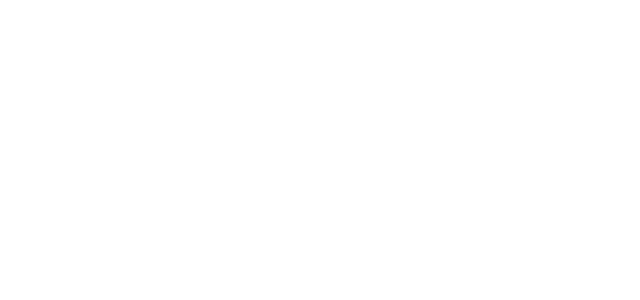
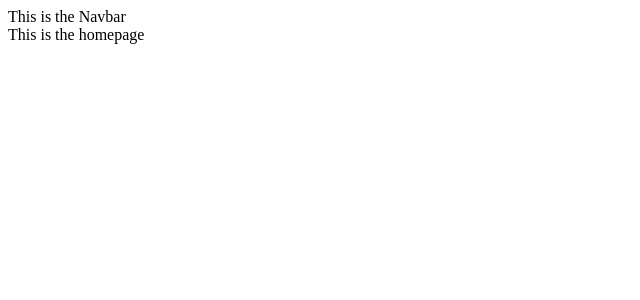
Before and after one commit to nsentissi/Pokefight-, a React (Vite) app in the folder client/: page / in a window 1280 px wide. Shown: the top 300 px of the page, without its empty margins (0-640 px from the left). Built offline with nearby package versions, Linux system fonts and the light colour scheme.

Commit message:
added the routes on the frontend

```diff
--- a/client/src/App.jsx
+++ b/client/src/App.jsx
@@ -1,12 +1,24 @@
 import { useState } from 'react'
 import './App.css'
+import NavBar from './components/NavBar'
+import {Routes, Route} from 'react-router-dom'
+import Homepage from './components/Homepage'
+import Pokemonlist from './components/Pokemonlist'
+import PokemonDetails from './components/PokemonDetails'
 
 function App() {
   const [count, setCount] = useState(0)
 
   return (
     <>
-
+    <div>
+      <NavBar/>
+      <Routes>
+        <Route exact path="/"  element={<Homepage/>}   />
+        <Route path="/pokemon"  element={<Pokemonlist/>}   />
+        <Route path="/pokemon/:id" element={<PokemonDetails/>}  />
+      </Routes>
+      </div>
     </>
   )
 }
--- /dev/null
+++ b/client/src/components/Homepage.jsx
@@ -0,0 +1,11 @@
+import React from 'react'
+
+const Homepage = () => {
+  return (
+    <div>
+      This is the homepage
+    </div>
+  )
+}
+
+export default Homepage
--- a/client/src/components/NavBar.jsx
+++ b/client/src/components/NavBar.jsx
@@ -0,0 +1,11 @@
+import React from 'react'
+
+const NavBar = () => {
+  return (
+    <div>
+      This is the Navbar
+    </div>
+  )
+}
+
+export default NavBar
--- a/client/src/components/PokemonDetails.jsx
+++ b/client/src/components/PokemonDetails.jsx
@@ -0,0 +1,11 @@
+import React from 'react'
+
+const PokemonDetails = () => {
+  return (
+    <div>
+      Detail page
+    </div>
+  )
+}
+
+export default PokemonDetails
--- a/client/src/components/Pokemonlist.jsx
+++ b/client/src/components/Pokemonlist.jsx
@@ -0,0 +1,11 @@
+import React from 'react'
+
+const Pokemonlist = () => {
+  return (
+    <div>
+      Pokemon list
+    </div>
+  )
+}
+
+export default Pokemonlist
```
